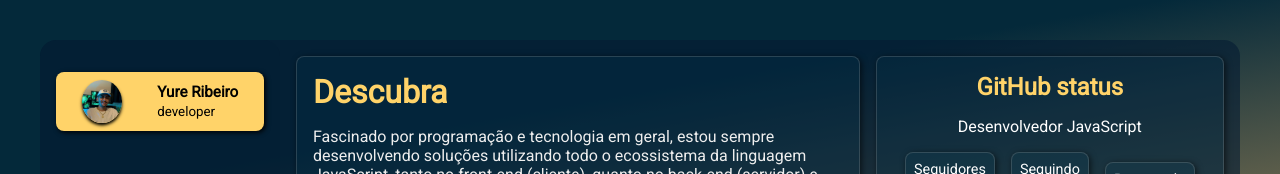
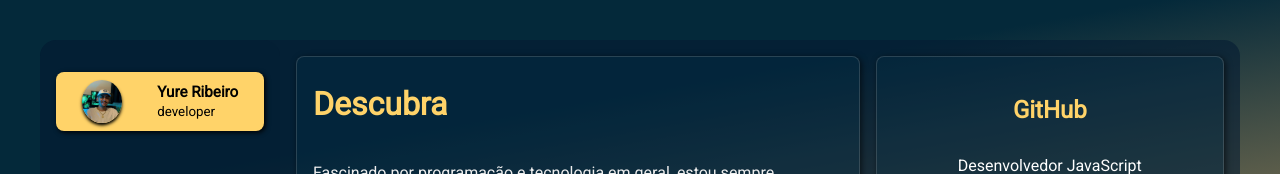
Before and after one commit to yureribeiro/yureweb, a React (Vite) app: page / in a window 1280 px wide. Shown: the top 174 px of the page. Built offline with nearby package versions, Linux system fonts and the light colour scheme; no server answers.

Commit message:
ajustando interface github states

```diff
--- a/src/components/github/index.jsx
+++ b/src/components/github/index.jsx
@@ -54,7 +54,7 @@ const GithubStates = () => {
   return (
     <div className={styles.container}>
         <div className={styles.contentCommit}>
-          <p className={styles.textCommits}>commits públicos: {commits}</p>
+          <p className={styles.textCommits}>commits públicos : {commits}</p>
         </div>
           <div className={styles.contentRepos}>
             { repos.map((item) => {
--- a/src/contents/contact/contact.module.css
+++ b/src/contents/contact/contact.module.css
@@ -35,7 +35,7 @@
   background-color: #06466324;
   border: .1rem solid #bfbfbf63;
   border-radius: .5rem;
-  padding: .5rem;
+  padding: 1rem;
   margin-bottom: 1rem;
   max-height: 10rem;
   min-width: 100%;
--- a/src/contents/contact/index.jsx
+++ b/src/contents/contact/index.jsx
@@ -87,7 +87,6 @@ function Contact () {
               WhatsApp
               </a>
       </div>
-
     </form>
     </section>
   )
--- a/src/contents/dashboard/dashboard.module.css
+++ b/src/contents/dashboard/dashboard.module.css
@@ -17,6 +17,7 @@
   height: 100%;
   display: flex;
   flex-direction: column;
+  justify-content: space-around;
 }
 
 .myTitle {
@@ -38,6 +39,9 @@
 .gitStates {
   height: 100%;
   width: 40%;
+  display: flex;
+  flex-direction: column;
+  justify-content: center;
   align-items: center;
   border: .1rem solid #a7a7a73c;
   border-radius: .5rem;
--- a/src/contents/dashboard/index.jsx
+++ b/src/contents/dashboard/index.jsx
@@ -33,7 +33,7 @@ function Dashboard() {
         </section>
         </div>
           <section className={styles.gitStates}>
-            <h1 className={styles.title}>GitHub status</h1>
+            <h1 className={styles.title}>GitHub</h1>
             <PerfilGitHub />
             <GithubStates />
           </section>
```
